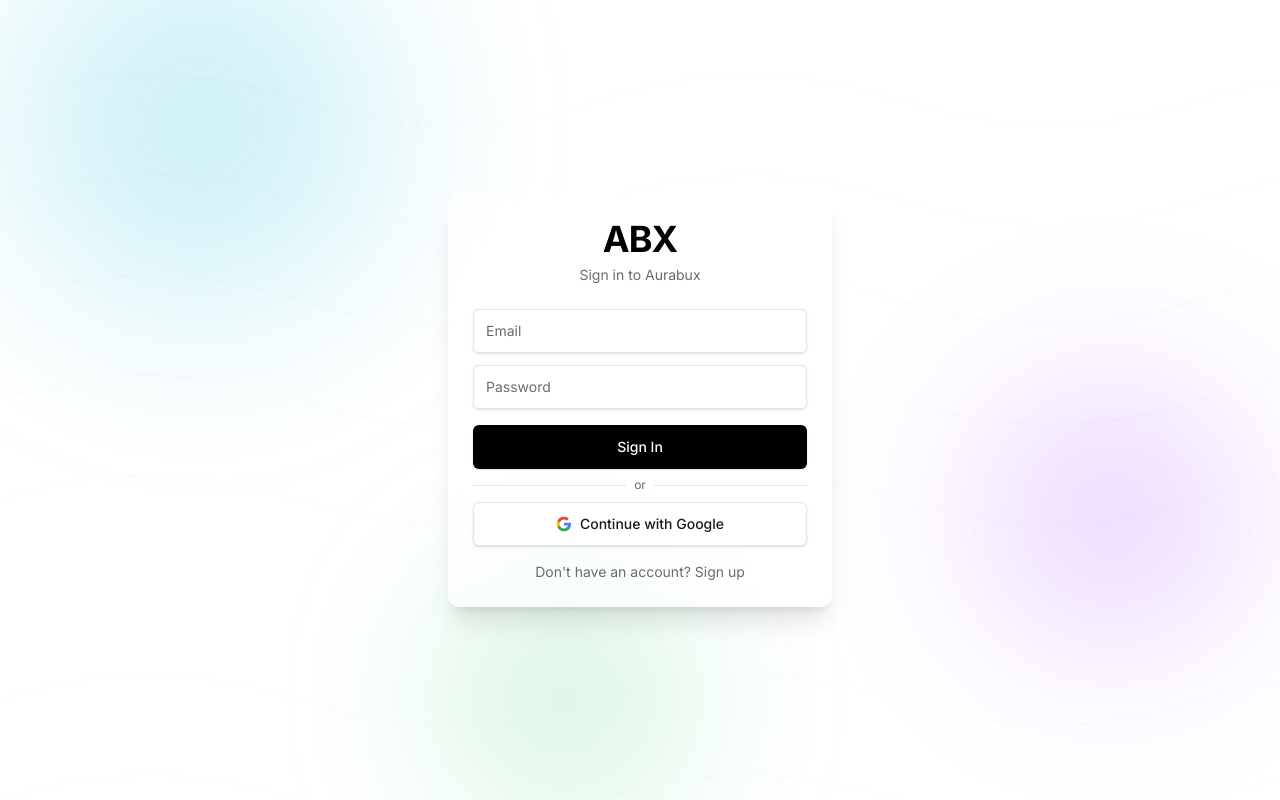
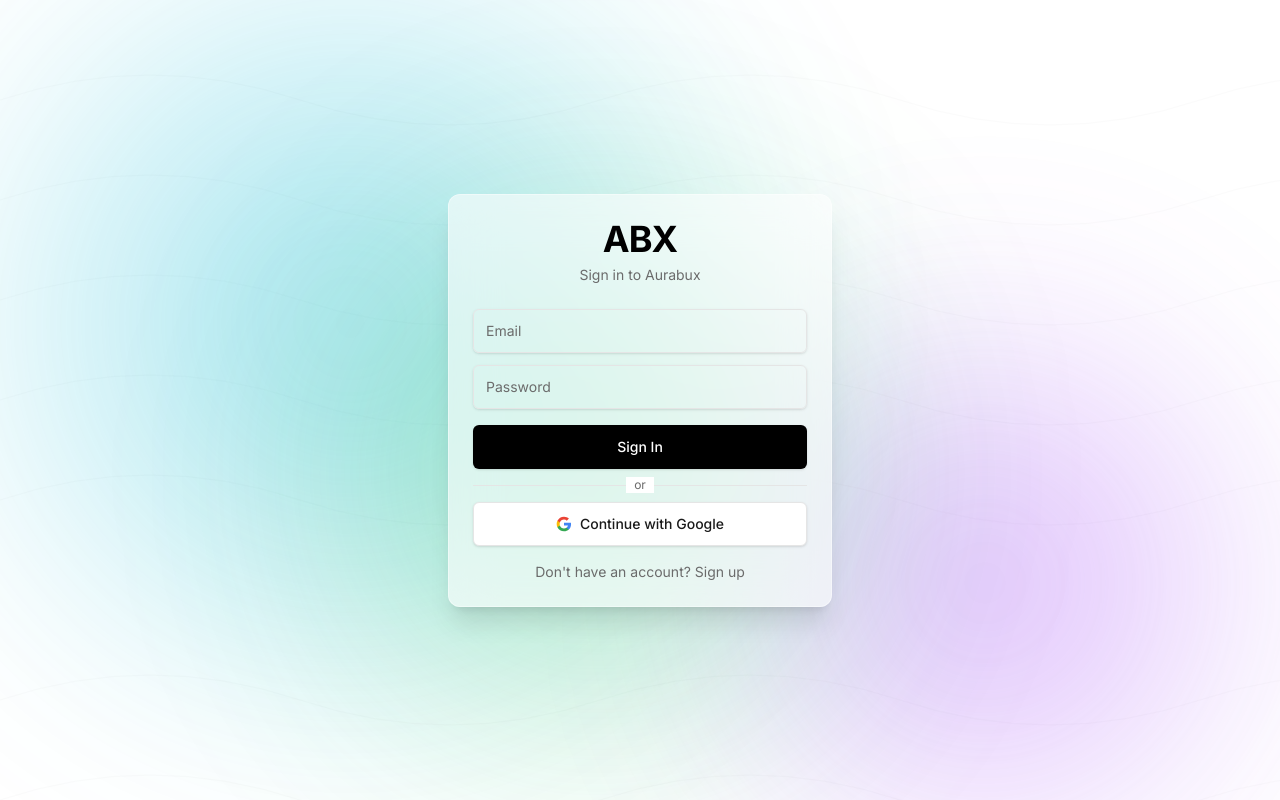
Before and after one commit to jkerketta/aurabux, a Next.js app: page /login in a window 1280 px wide. Built offline with nearby package versions, Linux system fonts and the light colour scheme.

Commit message:
style(ui): bigger navbar, consistent page spacing, full-screen login blobs

```diff
--- a/src/app/dashboard/layout.tsx
+++ b/src/app/dashboard/layout.tsx
@@ -29,7 +29,7 @@
         username={profile?.username ?? user.email?.split("@")[0] ?? "User"}
         displayNumber={profile?.display_number ?? ""}
       />
-      <main className="mx-auto max-w-5xl px-8 pt-28 pb-12">{children}</main>
+      <main className="mx-auto max-w-5xl px-8 pt-32 pb-12">{children}</main>
     </div>
   );
 }
--- a/src/app/dashboard/leaderboard/page.tsx
+++ b/src/app/dashboard/leaderboard/page.tsx
@@ -154,7 +154,7 @@
   );
 
   return (
-    <div className="mx-auto max-w-3xl">
+    <div className="mx-auto max-w-3xl pt-4">
       <h1 className="mb-6 text-3xl font-semibold tracking-tight text-black">
         Leaderboard
       </h1>
--- a/src/app/dashboard/search/page.tsx
+++ b/src/app/dashboard/search/page.tsx
@@ -102,7 +102,7 @@
   }, [searchQuery]);
 
   return (
-    <div className="mx-auto max-w-3xl">
+    <div className="mx-auto max-w-3xl pt-4">
       <h1 className="mb-6 text-3xl font-semibold tracking-tight text-black">
         Search Stocks
       </h1>
--- a/src/app/dashboard/stock/[symbol]/stock-detail-client.tsx
+++ b/src/app/dashboard/stock/[symbol]/stock-detail-client.tsx
@@ -452,7 +452,7 @@
   // ── Render ─────────────────────────────────────────────
 
   return (
-    <div className="mx-auto max-w-5xl">
+    <div className="mx-auto max-w-5xl pt-4">
       {/* Back button */}
       <button
         onClick={() => router.back()}
--- a/src/app/login/page.tsx
+++ b/src/app/login/page.tsx
@@ -60,30 +60,30 @@
       {/* Animated gradient blobs */}
       <div className="absolute inset-0 overflow-hidden pointer-events-none">
         <div
-          className="absolute -top-20 -left-20 w-[500px] h-[500px] rounded-full"
+          className="absolute -top-[10%] -left-[10%] w-[80vw] h-[80vw] max-w-[900px] max-h-[900px] rounded-full"
           style={{
-            background: "radial-gradient(circle, rgba(6,182,212,0.5) 0%, transparent 70%)",
-            filter: "blur(80px)",
+            background: "radial-gradient(circle, rgba(6,182,212,0.6) 0%, transparent 65%)",
+            filter: "blur(100px)",
             animation: "blob1 20s ease-in-out infinite",
-            opacity: 0.6,
+            opacity: 0.7,
           }}
         />
         <div
-          className="absolute top-1/3 -right-20 w-[450px] h-[450px] rounded-full"
+          className="absolute top-[20%] -right-[10%] w-[70vw] h-[70vw] max-w-[800px] max-h-[800px] rounded-full"
           style={{
-            background: "radial-gradient(circle, rgba(168,85,247,0.5) 0%, transparent 70%)",
-            filter: "blur(80px)",
+            background: "radial-gradient(circle, rgba(168,85,247,0.6) 0%, transparent 65%)",
+            filter: "blur(100px)",
             animation: "blob2 25s ease-in-out infinite",
-            opacity: 0.6,
+            opacity: 0.7,
           }}
         />
         <div
-          className="absolute -bottom-20 left-1/4 w-[400px] h-[400px] rounded-full"
+          className="absolute -bottom-[10%] left-[10%] w-[75vw] h-[75vw] max-w-[850px] max-h-[850px] rounded-full"
           style={{
-            background: "radial-gradient(circle, rgba(34,197,94,0.5) 0%, transparent 70%)",
-            filter: "blur(80px)",
+            background: "radial-gradient(circle, rgba(34,197,94,0.6) 0%, transparent 65%)",
+            filter: "blur(100px)",
             animation: "blob3 22s ease-in-out infinite",
-            opacity: 0.5,
+            opacity: 0.6,
           }}
         />
       </div>
--- a/src/app/signup/page.tsx
+++ b/src/app/signup/page.tsx
@@ -64,30 +64,30 @@
       {/* Animated gradient blobs */}
       <div className="absolute inset-0 overflow-hidden pointer-events-none">
         <div
-          className="absolute -top-20 -left-20 w-[500px] h-[500px] rounded-full"
+          className="absolute -top-[10%] -left-[10%] w-[80vw] h-[80vw] max-w-[900px] max-h-[900px] rounded-full"
           style={{
-            background: "radial-gradient(circle, rgba(6,182,212,0.5) 0%, transparent 70%)",
-            filter: "blur(80px)",
+            background: "radial-gradient(circle, rgba(6,182,212,0.6) 0%, transparent 65%)",
+            filter: "blur(100px)",
             animation: "blob1 20s ease-in-out infinite",
-            opacity: 0.6,
+            opacity: 0.7,
           }}
         />
         <div
-          className="absolute top-1/3 -right-20 w-[450px] h-[450px] rounded-full"
+          className="absolute top-[20%] -right-[10%] w-[70vw] h-[70vw] max-w-[800px] max-h-[800px] rounded-full"
           style={{
-            background: "radial-gradient(circle, rgba(168,85,247,0.5) 0%, transparent 70%)",
-            filter: "blur(80px)",
+            background: "radial-gradient(circle, rgba(168,85,247,0.6) 0%, transparent 65%)",
+            filter: "blur(100px)",
             animation: "blob2 25s ease-in-out infinite",
-            opacity: 0.6,
+            opacity: 0.7,
           }}
         />
         <div
-          className="absolute -bottom-20 left-1/4 w-[400px] h-[400px] rounded-full"
+          className="absolute -bottom-[10%] left-[10%] w-[75vw] h-[75vw] max-w-[850px] max-h-[850px] rounded-full"
           style={{
-            background: "radial-gradient(circle, rgba(34,197,94,0.5) 0%, transparent 70%)",
-            filter: "blur(80px)",
+            background: "radial-gradient(circle, rgba(34,197,94,0.6) 0%, transparent 65%)",
+            filter: "blur(100px)",
             animation: "blob3 22s ease-in-out infinite",
-            opacity: 0.5,
+            opacity: 0.6,
           }}
         />
       </div>
--- a/src/components/layout/navbar.tsx
+++ b/src/components/layout/navbar.tsx
@@ -45,7 +45,7 @@
         transition={{ duration: 0.6, ease: "easeOut" }}
         className="fixed top-4 left-1/2 -translate-x-1/2 z-50 w-[calc(100%-2rem)] max-w-5xl"
       >
-        <div className="flex items-center justify-between backdrop-blur-xl bg-white/70 border border-white/30 rounded-full shadow-lg px-6 py-2.5">
+        <div className="flex items-center justify-between backdrop-blur-xl bg-white/70 border border-white/30 rounded-full shadow-lg px-6 py-3.5">
           {/* Logo - Left */}
           <Link href="/dashboard" className="text-xl font-bold tracking-tight text-black">
             ABX
```
